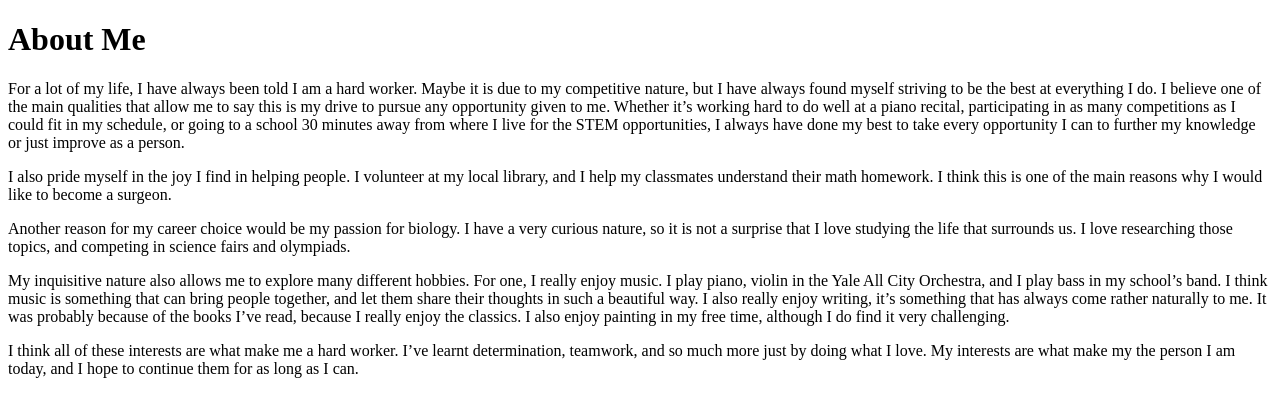
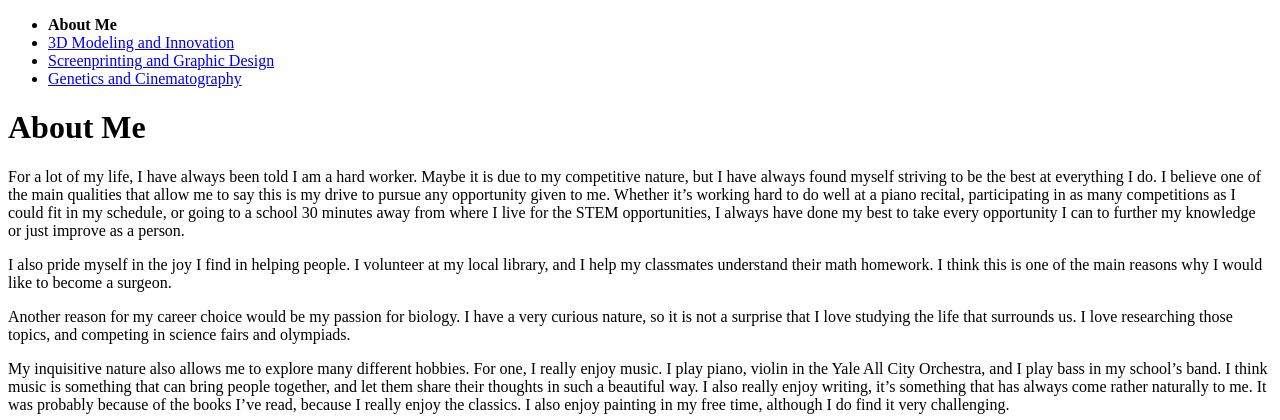
Before and after one commit to Srimahitha12/eportfolio, a Django app: page / in a window 1280 px wide. Shown: the top 420 px of the page. Run offline with Django 4.2, Linux system fonts and the light colour scheme.

Commit message:
describe the change(s) in a few words

```diff
--- a/core/templates/core/aboutme.html
+++ b/core/templates/core/aboutme.html
@@ -7,6 +7,16 @@
     <title>Srimahitha's About Me</title>
   </head>
   <body>
+
+<nav>
+  <ul>
+   <li><strong>About Me</strong></li>
+   <li><a href="blackbox">3D Modeling and Innovation</a></li>
+   <li><a href="screenprint">Screenprinting and Graphic Design</a></li>
+   <li><a href="#">Genetics and Cinematography</a></li>
+  </ul>
+</nav>
+
 <h1 id="title">About Me</h1>
 <p>For a lot of my life, I have always been told I am a hard worker. Maybe it is due to my competitive nature, but I have always found myself striving to be the best at everything I do. I believe one of the main qualities that allow me to say this is my drive to pursue any opportunity given to me. Whether it’s working hard to do well at a piano recital, participating in as many competitions as I could fit in my schedule, or going to a school 30 minutes away from where I live for the STEM opportunities, I always have done my best to take every opportunity I can to further my knowledge or just improve as a person.</p>
 <p> I also pride myself in the joy I find in helping people. I volunteer at my local library, and I help my classmates understand their math homework. I think this is one of the main reasons why I would like to become a surgeon.</p>
```
